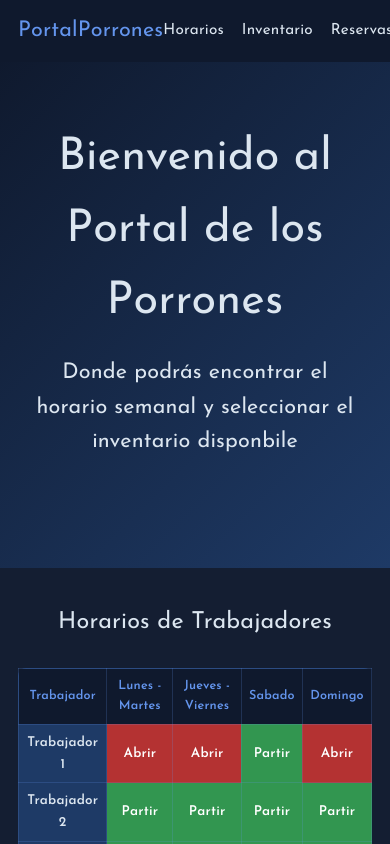
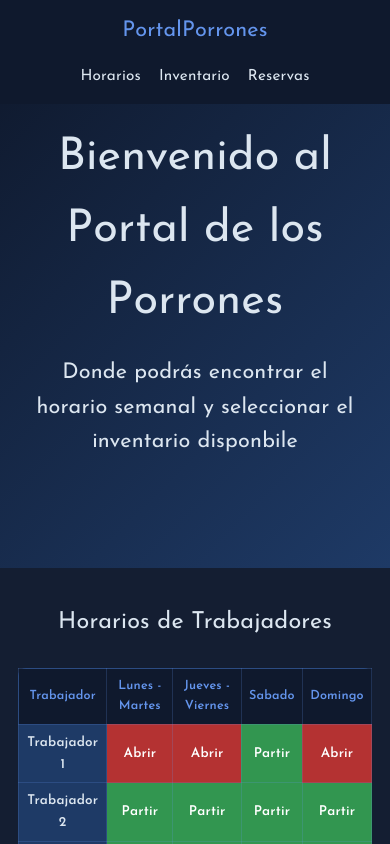
Before and after one commit to acusanty16-svg/TrabajoPorrones, a React (Vite) app in the folder PortalPorrones/: page / in a window 390 px wide. Shown: the top 844 px of the page. Built offline with nearby package versions, Linux system fonts and the light colour scheme.

Commit message:
fix: stack header elements vertically on mobile

```diff
--- a/PortalPorrones/src/Header/Header.css
+++ b/PortalPorrones/src/Header/Header.css
@@ -46,15 +46,17 @@
   }
 
   .header-content {
-    flex: 1;
+    flex-direction: column;
+    gap: 0.75rem;
   }
 
   .logo {
     font-size: 1.2rem;
-    flex: 1;
+    text-align: center;
   }
 
   .nav-links {
+    justify-content: center;
     gap: 1rem;
   }
 
```
